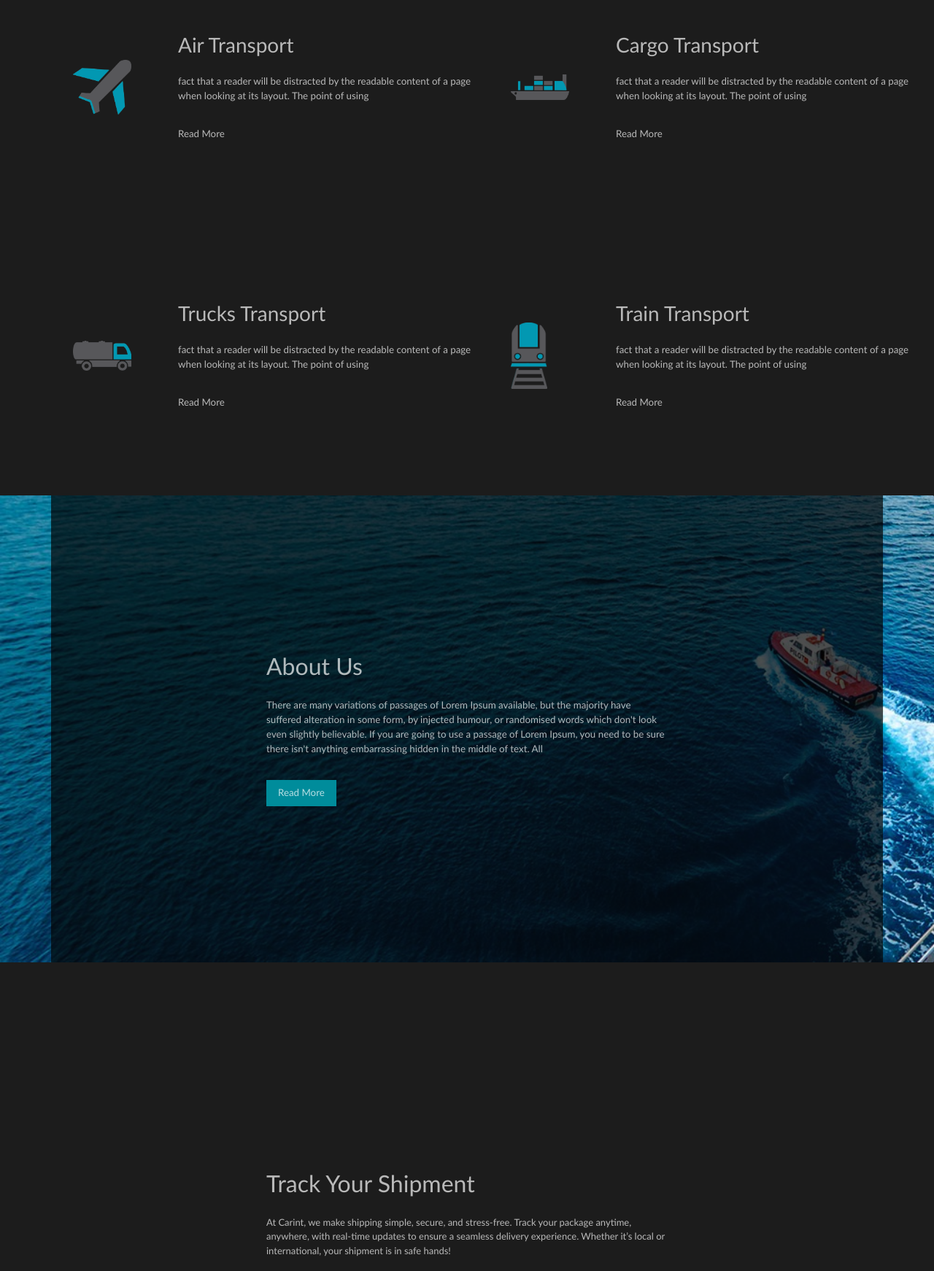
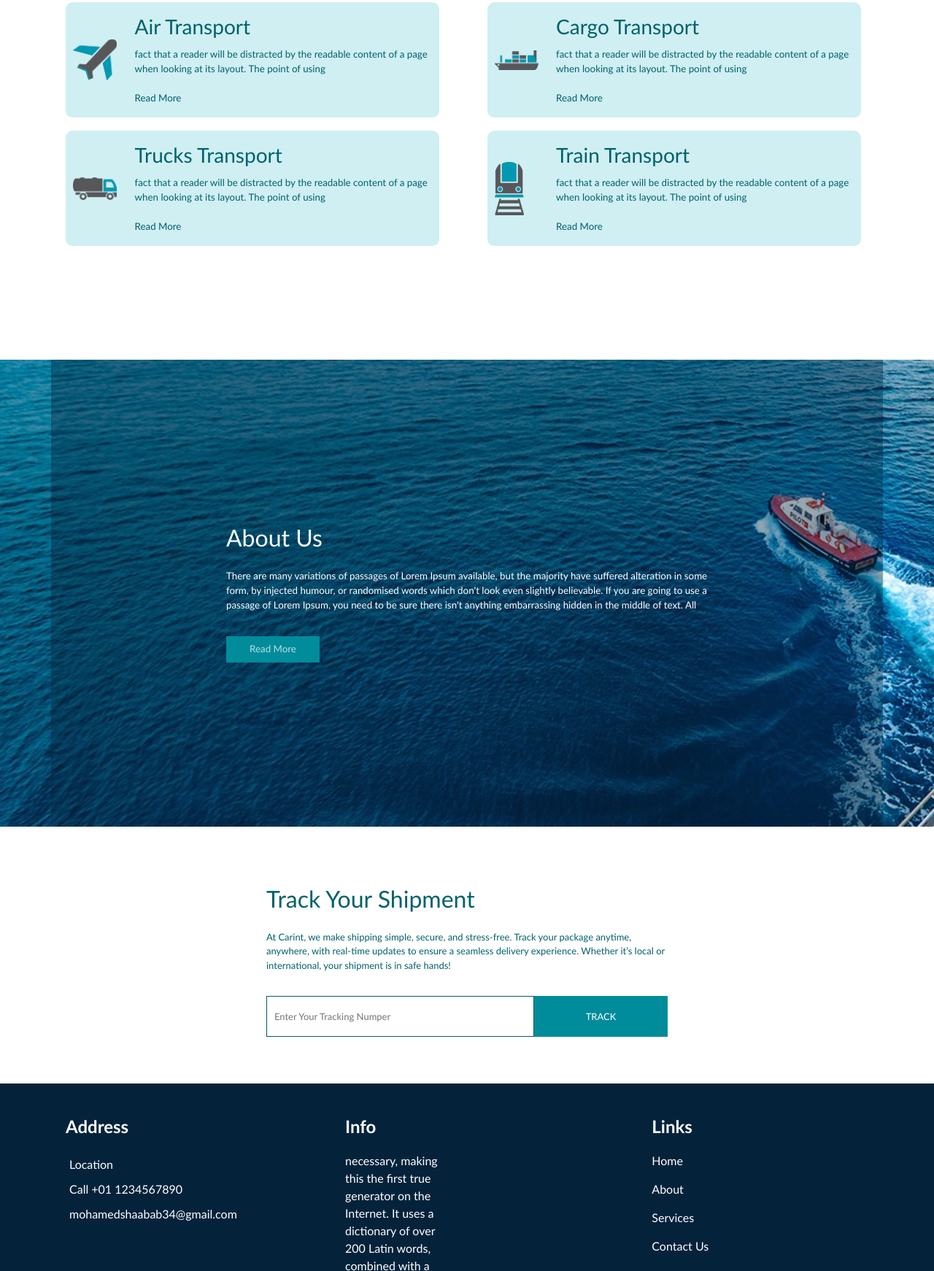
Before and after one commit to mohamedshaban01-Dev/Carint, a plain HTML site: page index.html in a window 1280 px wide. Shown: the part 991-2733 px from the top of the page at 73% size. Drawn offline with Linux system fonts and the light colour scheme; files that its build step writes are made by us from their sources.

Commit message:
Updated styles in style.css

```diff
--- a/index.html
+++ b/index.html
@@ -86,7 +86,7 @@
                     <p>There are many variations of passages of Lorem Ipsum available, but the majority have suffered
                         alteration</p>
                 </div>
-                <div class="contents-All">
+                <div class="content-All">
                     <div class="content div1">
                         <div class="img"><img src="image/s1.png" alt=""></div>
                         <div class="text">
@@ -197,7 +197,7 @@
                                 <a href="">
                                     <i class="fa fa-envelope" aria-hidden="true"></i>
                                     <span>
-                                        demo@gmail.com
+                                        mohamedshaabab34@gmail.com
                                     </span>
                                 </a>
                             </div>
--- a/style/style.css
+++ b/style/style.css
@@ -7,8 +7,12 @@
 
 body main {
     overflow-x: hidden;
-    color: #ffffffb1;
-    background-color: rgba(0, 0, 0, 0.889);
+    color: #00616b;
+    background-color: #fff;
+    display: grid;
+    grid-template-columns: 1fr;
+    gap: 7vh;
+    height: auto;
 }
 
 
@@ -205,37 +209,39 @@ main section#services div.container text {
 }
 
 main section#services div.container .content {
-    height: 43vh;
-    width: 90vw;
+    height: 33vh;
+    width: 100%;
     display: flex;
-    gap: 5vw;
+    gap: 5%;
     flex-flow: row;
     /* background-color: #ffffff09; */
     padding: 10px;
     align-items: center;
     justify-content: center;
+    background-color: #00abbe30;
+    border-bottom: solid 2px white;
 
 }
 
 main section#services div.container div.div4 div.text {
-    padding-left: 30px;
+    padding-left: 20px;
 }
 
 main section#services div.container div.content img {
-    width: 80px;
+    width: 60px;
     align-self: flex-start;
 
 }
 
 main section#services div.container div.content img.Train {
-    width: 50px;
+    width: 40px;
 
 }
 
 main section#services div.content div.text {
     display: flex;
     flex-flow: column;
-    gap: 2vh;
+    gap: 0.5vh;
 
 }
 
@@ -250,7 +256,7 @@ main section#services div.head span {
 }
 
 main section#services a {
-    color: #ffffffb1;
+    color: #005e69;
 }
 
 /* end service  */
@@ -258,15 +264,29 @@ main section#services a {
 /* start about us  */
 main section#About-Us {
     background-image: url("../image/track-bg.jpg");
-    height: 80vh;
+    height: auto;
     background-size: cover;
     background-repeat: no-repeat;
     padding-bottom: 0;
     border-radius: 0px 2px 2px 0px;
+    display: grid;
+    grid-template-columns: 1fr;
+    gap: 2vh;
+    justify-content: center;
 
 }
 
+main section#About-Us div.container div.content {
+    display: grid;
+    grid-template-columns: 1fr;
+    gap: 2vh;
+    align-self: center;
+
+}
+
+
 main section#About-Us div.container {
+    color: #fff;
     padding-top: 20px;
     padding-bottom: 20px;
     height: 100%;
@@ -276,13 +296,14 @@ main section#About-Us div.container {
     gap: 2vh;
     align-items: center;
     text-align: start;
-    background-color: #040404b2;
+
+
 }
 
 main section#About-Us div.container button {
     background-color: #008c9b;
     border: none;
-    padding: 1vh 2vh;
+    padding: 1vh 1vh;
     color: rgba(255, 255, 255, 0.723);
     align-self: flex-start;
 }
@@ -292,82 +313,72 @@ main section#About-Us div.container button:hover {
     transition: 300ms;
 }
 
-main section#About-Us div.container div.img-general {
-    background-color: #008c9b;
-    display: flex;
-    flex-flow: column;
-    align-items: center;
-    width: 100vh;
-    justify-content: center;
-    position: relative;
 
-}
-
-main section#About-Us div.container div.img-general img {
-    width: 250px;
-    /* position: absolute;
-    left: 7vw;
-    top: 5vh;
-} */
-}
 
 /* end about us  */
 /* --------------------------------- */
 /* start shipment */
 main section#shipment {
-    height: 100vh;
-    /* background-color: #0000006b; */
+    height: auto;
+    /* background-color: blueviolet; */
+    color: #00616b;
     background-repeat: no-repeat;
     background-size: cover;
     display: flex;
     flex-flow: column wrap;
     align-items: center;
     justify-content: center;
-
-}
-
-main section#shipment div.container div.content div.input #num-track {
-
-    width: 40vh;
-}
-
-main section#shipment div.container div.content div.input #submit {
-    width: 20vw;
 }
 
 main section#shipment div.container {
-    height: 90vh;
+    font-size: small;
+    height: 100%;
     width: 100%;
-    display: grid;
-    grid-template-columns: 1fr;
-    padding-top: 10px;
-    padding-bottom: 10px;
-    font-size: small;
+    color: #00616b;
 
 
 }
 
+main section#shipment div.container div.content {
+    display: flex;
+    height: 100%;
+    flex-flow: column;
+    justify-content: center;
+    align-self: center;
+    gap: 2vh;
+}
+
+div.input {
+    display: flex;
+}
+
+main section#shipment div.container div.content div.input #num-track {
+    padding: 10px;
+    width: 35vh;
+    height: 4vh;
+}
+
+
+
+
+
 main section#shipment div.container input {
-    padding: 10px;
+    padding: 5px;
     border: none;
-    width: 40vw;
+    border: solid 1.5px #065968;
 }
 
 main section#shipment div.container input#submit {
     background-color: #008c9b;
-    width: 10vw;
+    width: 20vw;
     border: none;
+    height: 7vh;
 }
 
 main section#shipment div.container input#submit:hover {
     background-color: #00616b;
     transition: 300ms;
 }
-
-
-/* ------------------------------------------- */
-
-
 
 /* end shipment */
 
@@ -381,7 +392,7 @@ main section#shipment div.container input#submit:hover {
 
 .info_detail {
 
-    width: 60%;
+    width: 90%;
 }
 
 .info_section {
@@ -545,19 +556,228 @@ section.info_section div.container {
 
 /* end footer  */
 /* media query area */
-@media (max-width:599px) {
-    main section#shipment {
-        margin-top: 70px;
+@media (width:320px) {
+    #services {
+        height: auto;
+    }
+
+    #services div.container div.content-All {
+        height: auto;
+        width: 100%;
+    }
+
+    #services div.container div.content {
+        height: 100vh;
+    }
+
+    section#About-Us {
+        height: auto;
+    }
+
+    #About-Us div.container {
+        height: 100%;
+        display: flex;
+        justify-content: center;
+        font-size: xx-small;
+    }
+
+    main section#About-Us div.container button {
+        width: 10vw;
+
+    }
+
+    main section#shipment div.container div.content div.input {
+        height: 5vh;
+    }
+
+    main section#shipment div.container div.content div.input #num-track {
+
+        width: 60vw;
+        height: 6vh;
+    }
+
+    main section#shipment div.container div.content div.input #submit {
+        width: 25vw;
+        height: 6vh;
+        font-size: small;
+        color: #fff;
     }
 
 }
 
+@media (max-width:600px) {
+
+    #services {
+        width: 100%;
+        display: flex;
+        justify-content: center;
+        height: auto;
+
+    }
+
+    #services
+
+    /* #services div.container{
+    align-items: center;
+
+
+    background-color: blueviolet;
+   } */
+    #services div.container div.content-All {
+        overflow: hidden;
+
+        height: 100%;
+        width: 100%;
+        gap: 5%;
+
+    }
+
+    main section#services div.container .content {
+        height: 55vh;
+        width: 100%;
+    }
+
+    section#About-Us {
+        height: auto;
+    }
+
+    #About-Us div.container {
+        height: 100%;
+        display: flex;
+        justify-content: center;
+        font-size: xx-small;
+    }
+
+    main section#About-Us div.container button {
+        width: 20vw;
+
+    }
+
+    main section#shipment div.container div.content div.input {
+        height: 5vh;
+    }
+
+    main section#shipment div.container div.content div.input #num-track {
+
+        width: 60vw;
+        height: 7vh;
+    }
+
+    main section#shipment div.container div.content div.input #submit {
+        width: 25vw;
+        height: 7vh;
+        font-size: small;
+        color: #fff;
+    }
+
+
+}
+
+/* @media (max-width:400px) {
+    #services div.container div.content-All .content{
+        height: 30vh;
+        gap: 5%;
+    }
+    main section#About-Us {
+        height: 60vh;
+    }
+    main section#About-Us div.container {
+            color: #fff;
+            padding-top: 20px;
+            padding-bottom: 20px;
+            height: 100%;
+            font-size: smaller;
+            display: flex;
+            flex-flow: column;
+            gap: 2vh;
+            align-items: center;
+            background-color: #00000096;
+            font-size: smaller;
+        }
+        main section#About-Us div.container div.content button {
+            font-size: x-small;
+             width: 25vw;
+            padding: 5px;
+        }
+    main section#shipment {
+        height: 80vh;
+        width: 100vw;
+        font-size: x-small;
+
+
+    }
+    main section#shipment div.container{
+        height: 100%;
+        width: 100%;
+    }
+    main section#shipment div.container div.content{
+        color: #00616b;
+        width: 100%;
+         height: 100%;
+        padding: 5px;
+
+    }
+    main section#shipment div.container div.content input#num-track{
+        width: 100px;
+        border: solid 1.5px #065968 ;
+    }
+    div.input{
+        display: flex;
+
+    }
+        main section#shipment div.container div.content div.input #num-track {
+            padding: 10px;
+            width: 35vh;
+            height: 7vh;
+        }
+
+        main section#shipment div.container div.content div.input #submit {
+            width: 20vw;
+            height: 7vh;
+            padding: 2px;
+        }
+
+} */
 @media (min-width:600px) {
 
     main section#services div.container div.contents-All {
         display: grid;
         grid-template-columns: 1fr;
-        gap: 3vh;
+        gap: 2vh;
+    }
+
+    main section#services div.container div.contents-All .content {
+        height: 30vh;
+
+    }
+
+    main section#About-Us {
+        height: auto;
+    }
+
+    main section#About-Us div.container button {
+        width: 20vw;
+    }
+
+    main section#shipment {
+        height: auto;
+    }
+
+    main section#shipment div.container div.content div.input {
+        height: 5vh;
+    }
+
+    main section#shipment div.container div.content div.input #num-track {
+
+        width: 50vw;
+        height: 7vh;
+    }
+
+    main section#shipment div.container div.content div.input #submit {
+        width: 25vw;
+        height: 7vh;
+        font-size: small;
+        color: #fff;
     }
 
 
@@ -627,14 +847,14 @@ section.info_section div.container {
     }
 
     main section#home {
-
+        height: auto;
         background-image: url('../image/slider-bg.jpg');
 
 
     }
 
     main section#home div.container {
-        height: 80vh;
+        height: 100%;
 
     }
 
@@ -662,11 +882,13 @@ section.info_section div.container {
 
     main section#home div.container div.content {
         width: 50%;
+        gap: 15px;
 
     }
 
     main section#home div.container div.content button {
         padding: 2%;
+        width: 15vw;
 
 
     }
@@ -677,9 +899,21 @@ section.info_section div.container {
 
     }
 
-    main section#services div.container div.contents-All {
+    main section#services {
+        height: auto;
+        display: flex;
+        flex-flow: column;
+        align-items: center;
+    }
+
+    main section#services div.container {
+        height: 80vh;
+    }
+
+    main section#services div.container div.content-All {
         display: grid;
         grid-template-columns: 1fr 1fr;
+        gap: 5%;
 
     }
 
@@ -687,8 +921,15 @@ section.info_section div.container {
         width: 40vw;
     }
 
-    main section#services div.container div.contents-All div.content {
-        width: 45vw;
+    main section#services div.container div.content-All div.content {
+        width: 40vw;
+        height: 20vh;
+        border-radius: 10px;
+        padding: 10px;
+    }
+
+    main section#About-Us {
+        height: auto;
     }
 
     main section#About-Us div.container {
@@ -698,27 +939,39 @@ section.info_section div.container {
         flex-flow: column;
         align-items: center;
         justify-content: center;
+        background-color: #04233b64;
     }
 
     main section#About-Us div.container div.content {
         display: flex;
         flex-flow: column wrap;
-        width: 50%;
+        width: 60%;
         gap: 2vh;
+
+    }
+
+    main section#About-Us div.container button {
+        width: 10vw;
+    }
+
+    main section#shipment {
+        height: auto;
+        width: auto;
+        align-items: center;
     }
 
     main section#shipment div.container {
         width: 100%;
-        height: 40vh;
+        height: 30vh;
         display: flex;
         flex-flow: column;
         align-items: center;
-        justify-content: center;
+
     }
 
     main section#shipment div.container div.content {
         display: flex;
-        flex-flow: column wrap;
+        flex-flow: column;
         width: 50%;
         gap: 2vh;
     }
```
Also changed, not shown: image/client-1.png (deleted), image/client-2.png (deleted).
